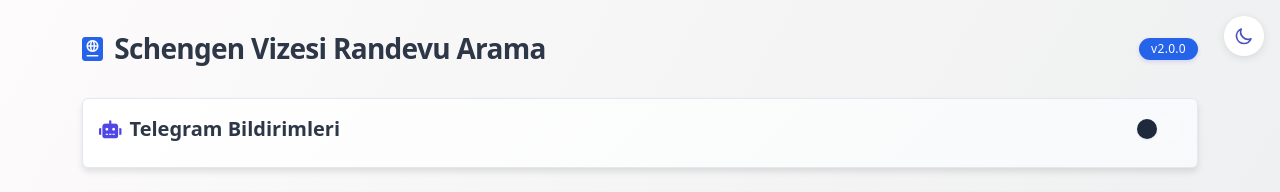
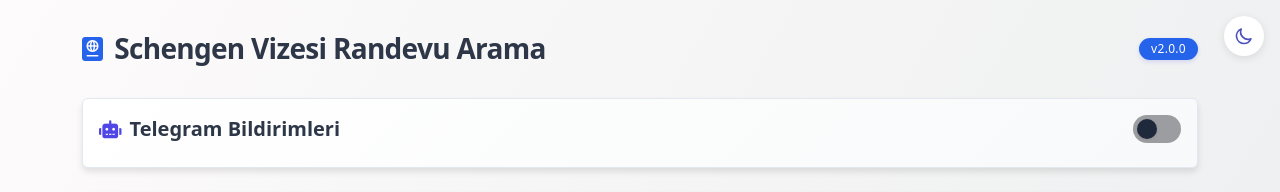
Before and after one commit to furkansarisoy/schengen-visa-appointment-bot, a Next.js app: page / in a window 1280 px wide. Shown: the top 192 px of the page. Built offline with nearby package versions, Linux system fonts and the light colour scheme.

Commit message:
telegram toggle, API error handle update

```diff
--- a/app/globals.css
+++ b/app/globals.css
@@ -1,6 +1,7 @@
 :root {
   /* Light theme variables */
   --bg-color: #ffffff;
+  --bg-toggle-light: #9b9da0;
   --bg-secondary: #f8fafc;
   --text-primary: #1e293b;
   --text-secondary: #64748b;
@@ -425,7 +426,7 @@ input:checked + .toggle-slider:before {
 
 /* Toggle switch */
 .toggle-switch .toggle-slider {
-  background-color: var(--bg-secondary);
+  background-color: var(--bg-toggle-light);
 }
 
 .toggle-switch input:checked + .toggle-slider {
--- a/app/page.js
+++ b/app/page.js
@@ -155,7 +155,7 @@ export default function Home() {
         }
       );
 
-      if (!response.ok) {
+      if (!response.ok || response?.length <= 0) {
         throw new Error(
           `API yanıt vermedi (${response.status}): ${response.statusText}`
         );
@@ -282,6 +282,7 @@ export default function Home() {
                 type="checkbox"
                 id="telegram-toggle"
                 checked={useTelegram}
+                style={{backgroundColor: "lightgray"}}
                 onChange={(e) => {
                   setUseTelegram(e.target.checked);
                   if (!e.target.checked && isChecking) {
```
